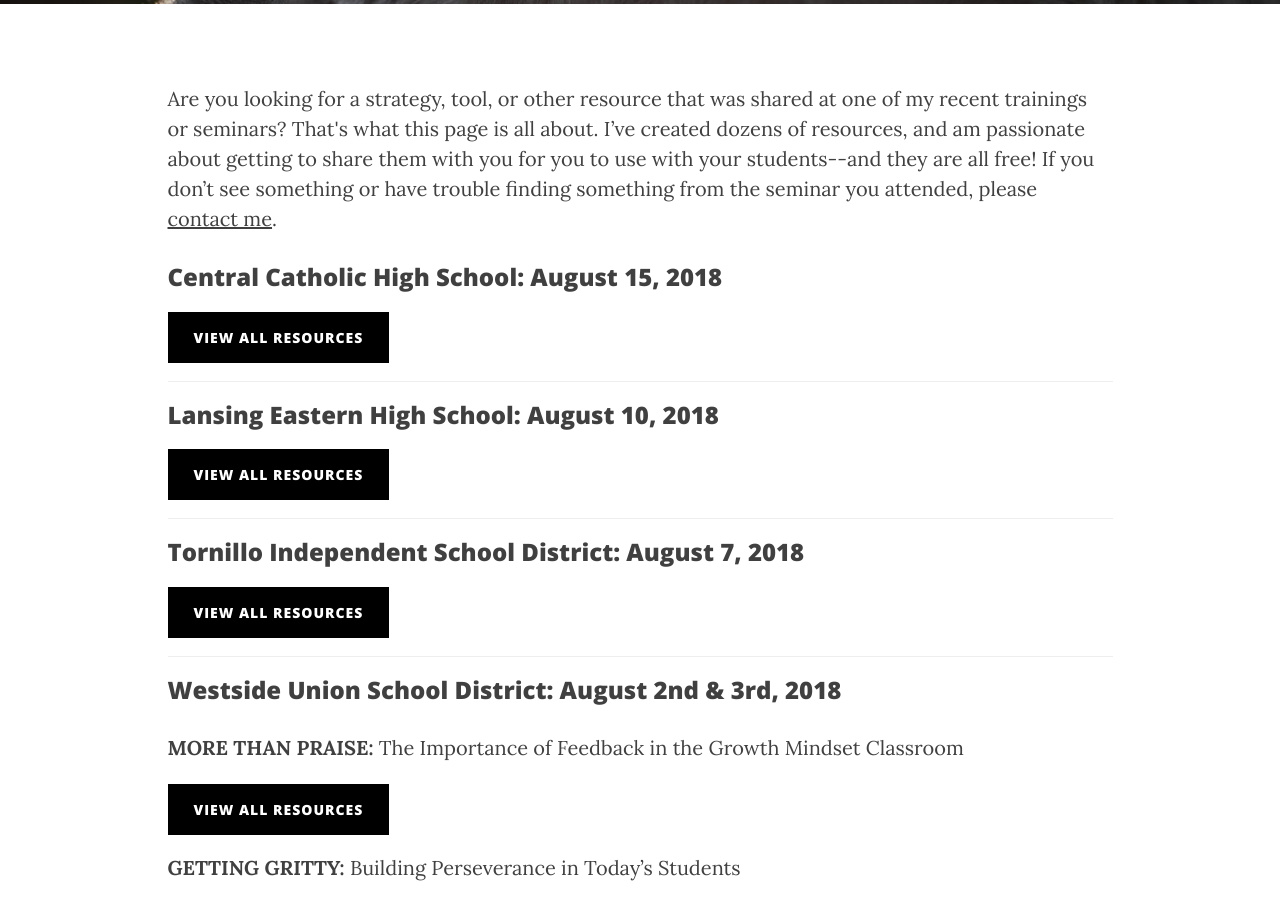
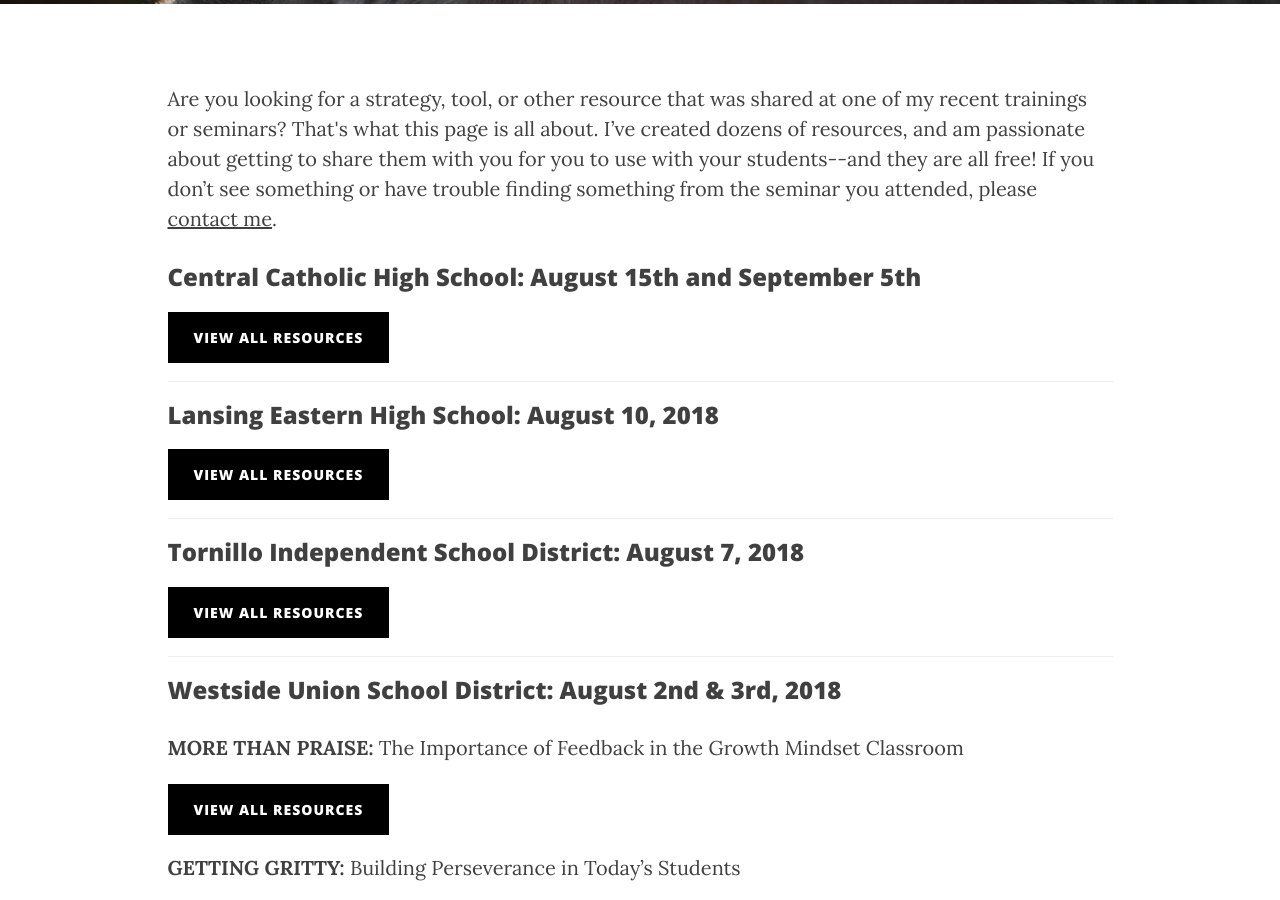
Before and after one commit to iamweswilson/clearlycat, a Jekyll site: the page built from resources.html, in a window 1280 px wide and 900 px high, scrolled down 444 px. Built offline with Jekyll 4.4.1, drawn with Linux system fonts in a browser that asks for light colours; nearby versions of some CDN libraries; comment, search, counter and statistics services are not loaded.

Commit message:
Revised dates for Central Catholic

```diff
--- a/resources.html
+++ b/resources.html
@@ -25,7 +25,7 @@ permalink: /training-resources/
                 <p>
                     Are you looking for a strategy, tool, or other resource that was shared at one of my  recent trainings or seminars? That's what this page is all about.  I’ve created dozens of resources, and am passionate about getting to share them with you for you to use with your students--and they are all free!  If you don’t see something or have trouble finding something from the seminar you attended, please <a href="/contact/">contact me</a>.
                 </p>
-                <h3>Central Catholic High School: August 15, 2018
+                <h3>Central Catholic High School: August 15th and September 5th
                 </h3>
                 <p>
                     <a href="https://drive.google.com/drive/folders/0B6LJvCVcyOwfZC1IRW41bDExOFE?usp=sharing" class="resource-btn" target="_blank">
```
